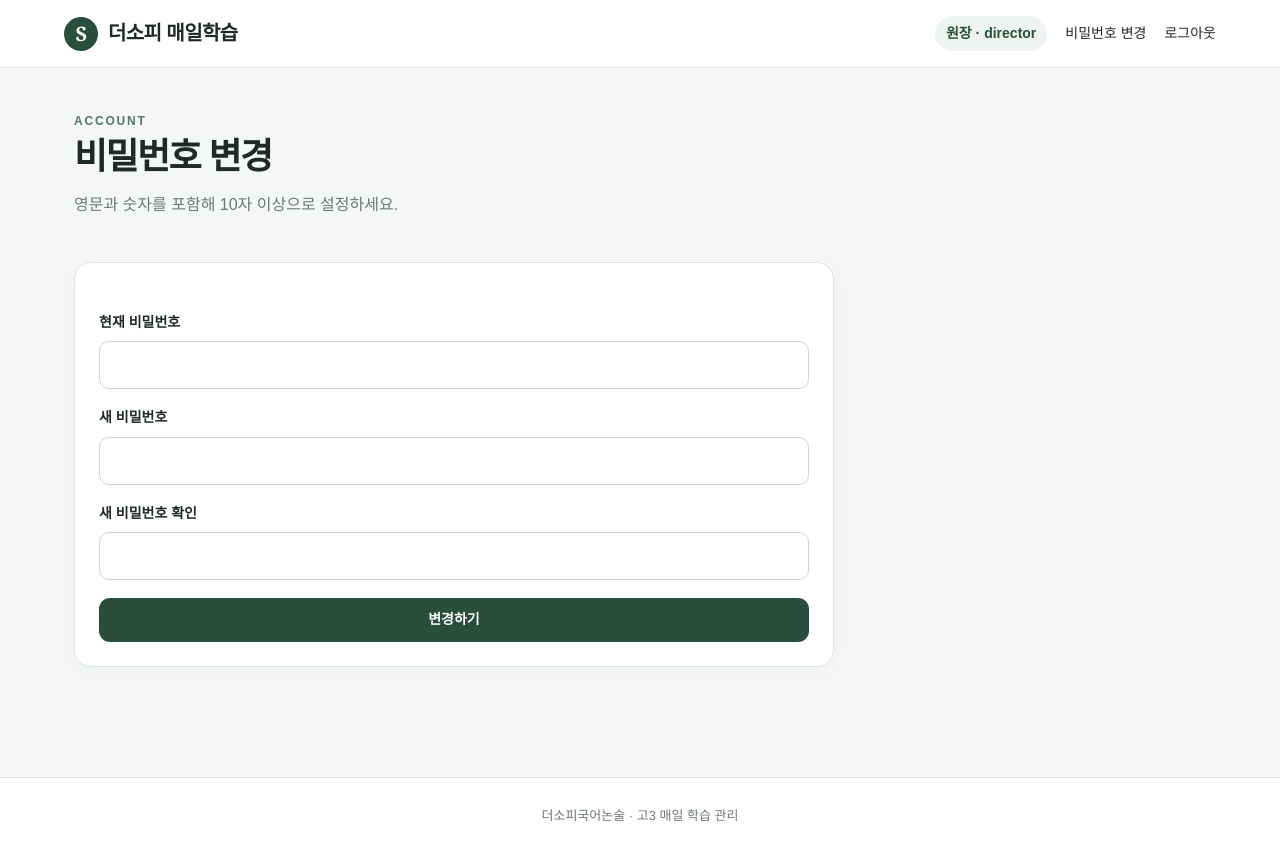
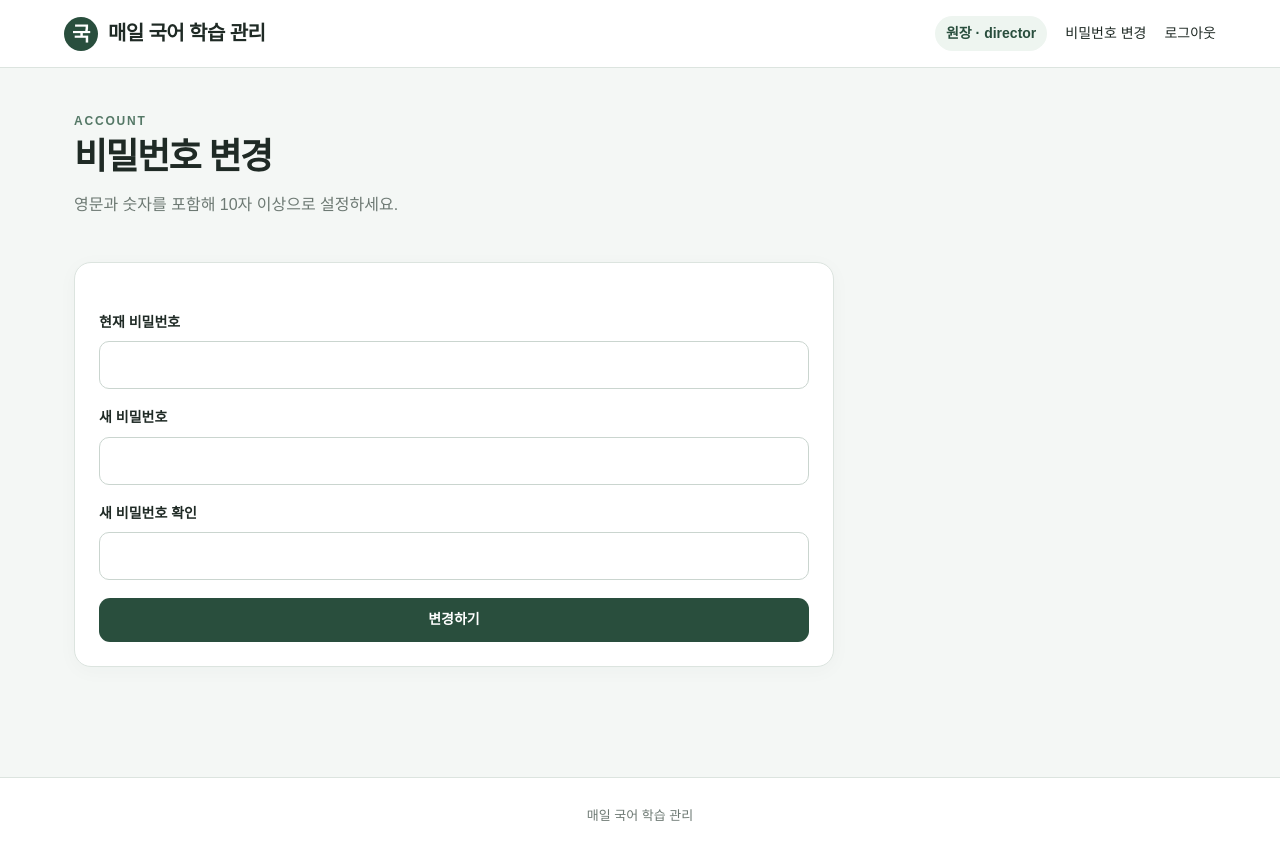
Before and after one commit to trier442/sw, a Flask app: page /account/password in a window 1280 px wide. Run offline with Flask 3, Linux system fonts and the light colour scheme; the visitor is signed in with stand-in values (Sample User, id 1); some libraries are stand-ins or nearby versions.

Commit message:
Rename site to 매일 국어 학습 관리

```diff
--- a/templates/base.html
+++ b/templates/base.html
@@ -4,7 +4,7 @@
   <meta charset="utf-8">
   <meta name="viewport" content="width=device-width, initial-scale=1">
   <meta name="theme-color" content="#294e3d">
-  <title>{% block title %}더소피 매일학습{% endblock %}</title>
+  <title>{% block title %}매일 국어 학습 관리{% endblock %}</title>
   <link rel="stylesheet" href="{{ url_for('static', filename='app.css') }}">
   <script defer src="{{ url_for('static', filename='app.js') }}"></script>
   {% block head %}{% endblock %}
@@ -12,7 +12,7 @@
 <body>
 <header class="topbar">
   <a class="brand" href="{{ url_for('home') if g.user else url_for('login') }}">
-    <span class="brand-mark">S</span><span>더소피 매일학습</span>
+    <span class="brand-mark">국</span><span>매일 국어 학습 관리</span>
   </a>
   {% if g.user %}
   <nav class="topnav">
@@ -31,7 +31,7 @@
   {% endfor %}
   {% block content %}{% endblock %}
 </main>
-<footer class="site-footer">더소피국어논술 · 고3 매일 학습 관리</footer>
+<footer class="site-footer">매일 국어 학습 관리</footer>
 {% block scripts %}{% endblock %}
 </body>
 </html>
```
